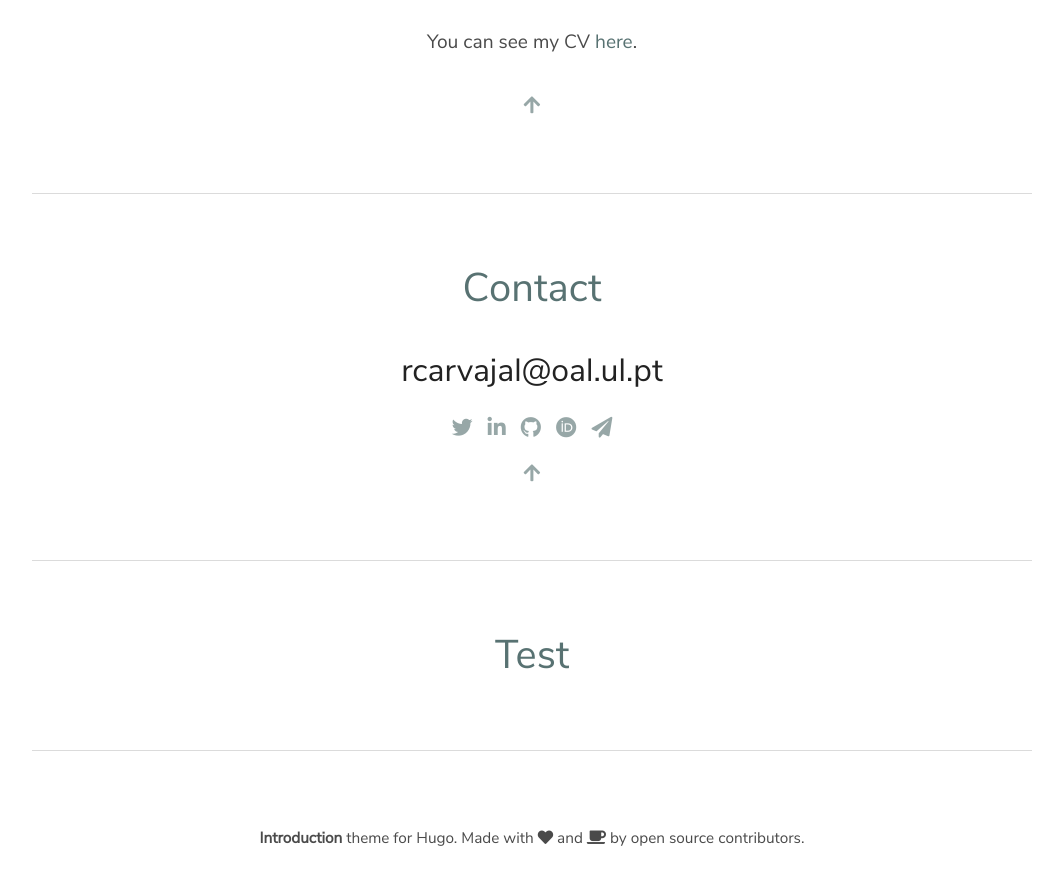
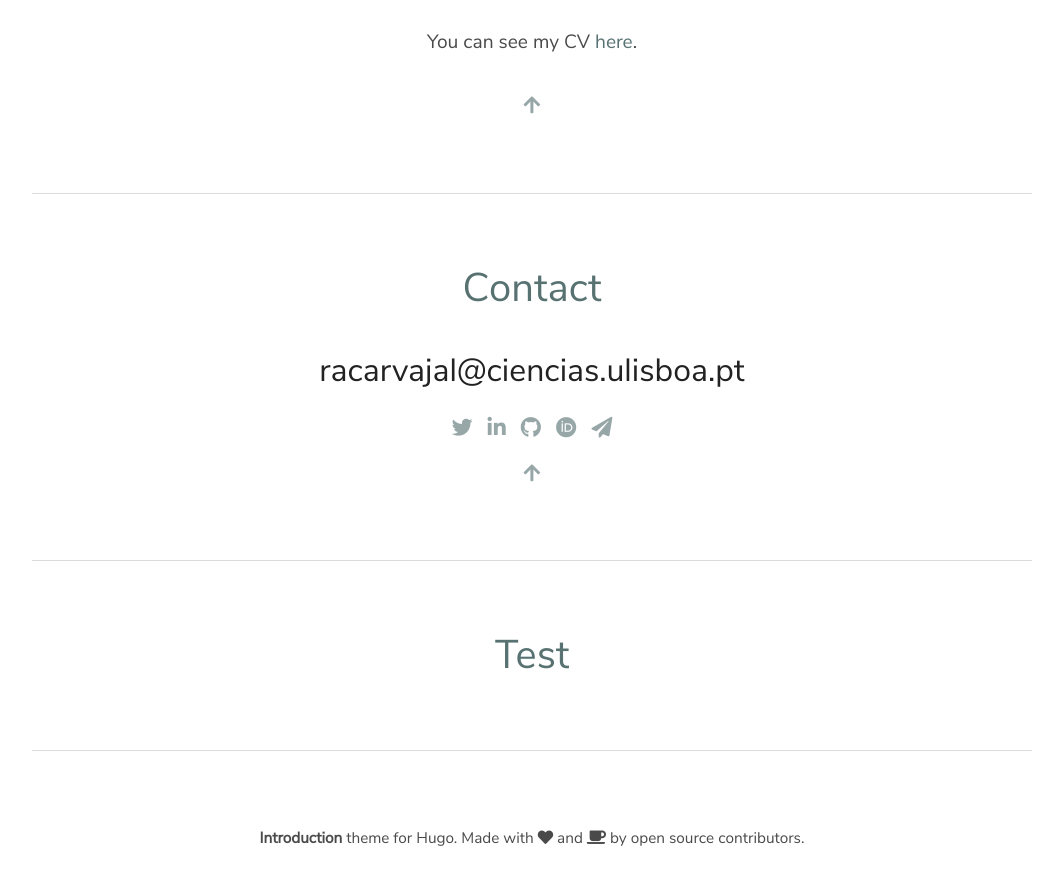
Before and after one commit to racarvajal/racarvajal.github.io, a Jekyll site: the page index.html, which Jekyll copies as it is, in a window 1280 px wide and 900 px high, scrolled down 1561 px. Shown: the top 885 px of the window, without its empty margins (108-1171 px from the left). Built offline with Jekyll 4.4.1, drawn with Linux system fonts in a browser that asks for light colours; some of the changed lines change nothing that is shown.

Commit message:
Update email address

```diff
--- a/index.html
+++ b/index.html
@@ -63,7 +63,7 @@
                 <i class="fab fab fa-orcid"></i>
               </a>
 
-              <a href="mailto:rcarvajal@oal.ul.pt">
+              <a href="mailto:racarvajal@ciencias.ulisboa.pt">
                 <i class="fas fab fa-paper-plane"></i>
               </a>
             </div>
@@ -162,7 +162,7 @@
         <div class="markdown"></div>
 
         <h3 class="subtitle is-3 has-text-centered top-pad">
-          <a href="mailto:rcarvajal@oal.ul.pt">rcarvajal@oal.ul.pt</a>
+          <a href="mailto:racarvajal@ciencias.ulisboa.pt">racarvajal@ciencias.ulisboa.pt</a>
         </h3>
 
         <div class="social-icons">
@@ -182,7 +182,7 @@
             <i class="fab fab fa-orcid"></i>
           </a>
 
-          <a href="mailto:rcarvajal@oal.ul.pt">
+          <a href="mailto:racarvajal@ciencias.ulisboa.pt">
             <i class="fas fab fa-paper-plane"></i>
           </a>
         </div>
```
Also changed, not shown: 1 other file.
